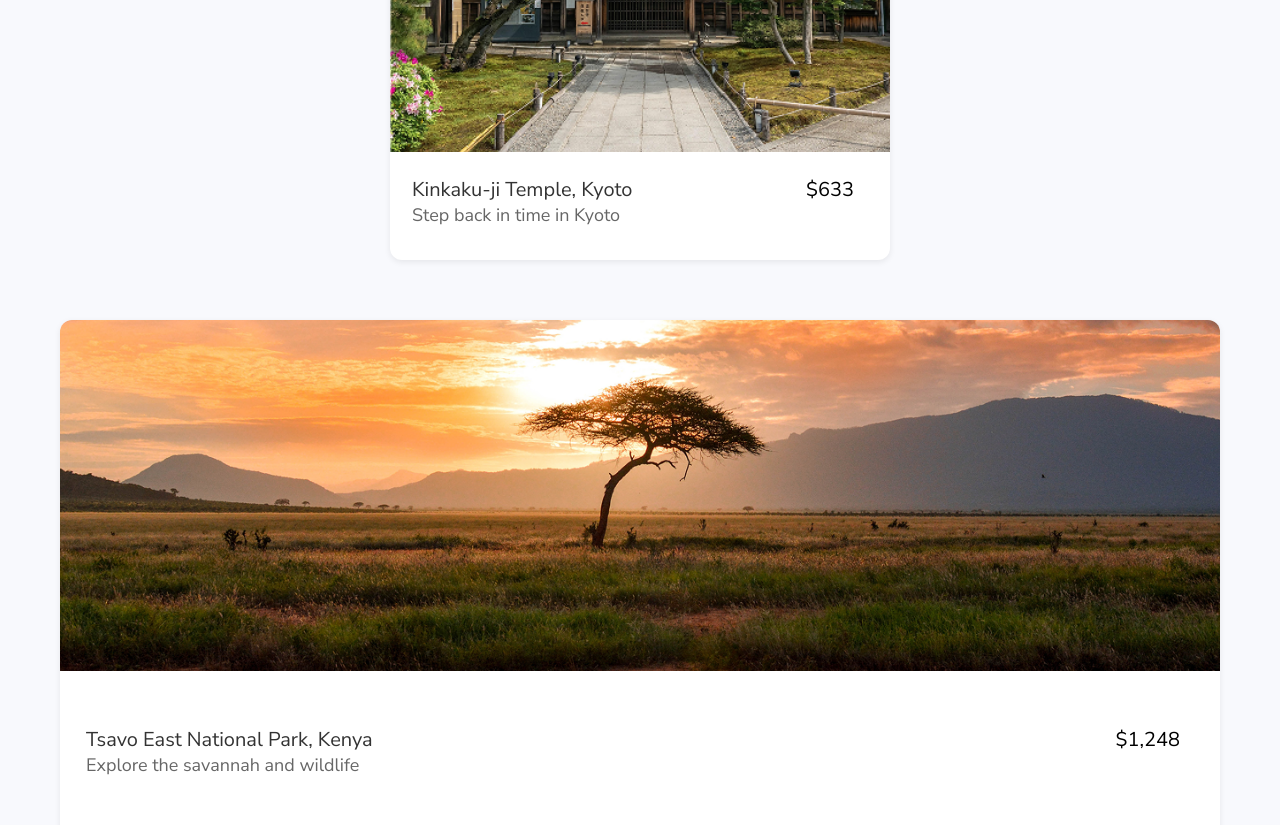
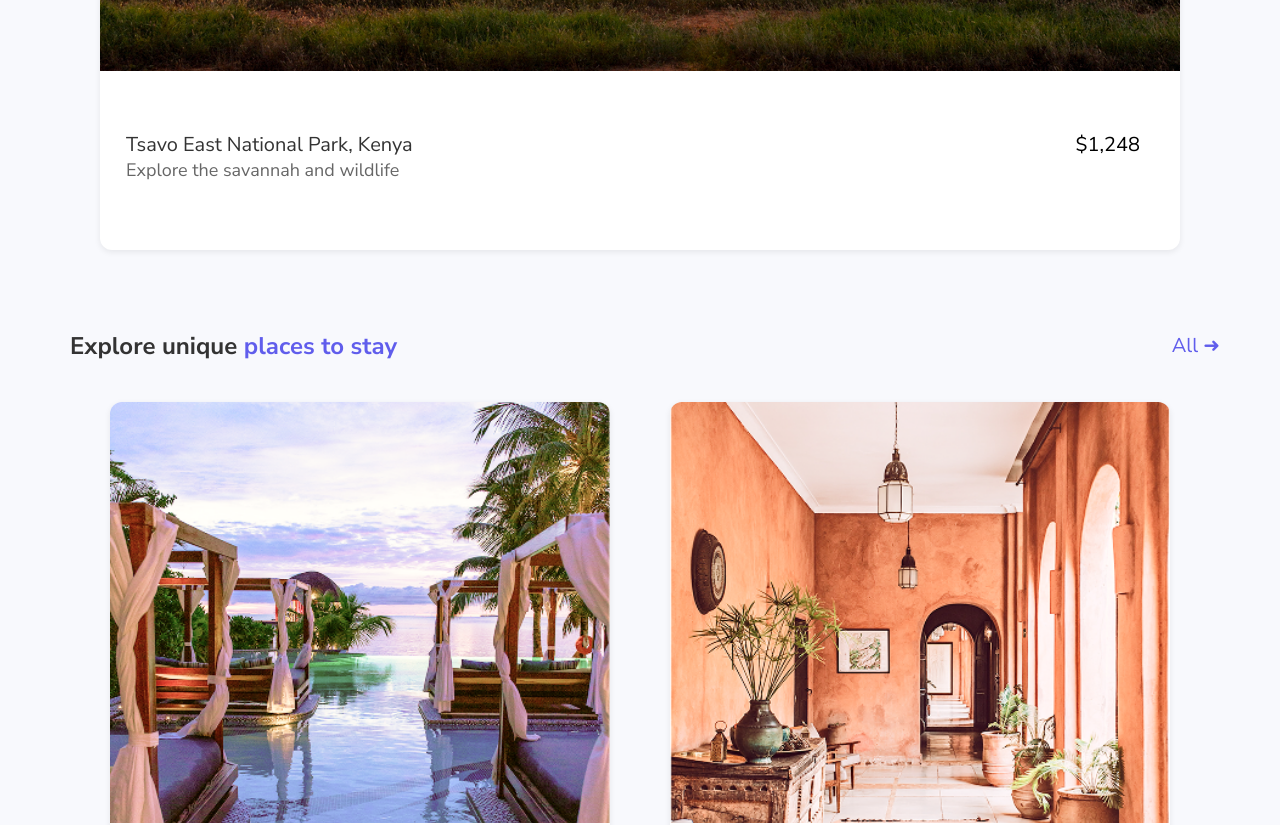
Before and after one commit to AiLinh06/Tripma, a React (Create React App) app: page / in a window 1280 px wide. Shown: the part 2269-3094 px from the top of the page. Built offline with nearby package versions, Linux system fonts and the light colour scheme.

Commit message:
style(StaysSection) : making the dealsSection and staysSection flush with each other

```diff
--- a/src/components/DealsSection/DealsSection.css
+++ b/src/components/DealsSection/DealsSection.css
@@ -5,9 +5,10 @@ body, .deals-section, .deals-header, .see-all, .deal-card, .deal-info, .deal-inf
 }
 
 .deals-section {
-  padding: 40px 60px;
+  padding: 50px 100px;
   background-color: #f8f9fd;
-  margin-top: 600px;
+  margin-top: 0;
+  margin-bottom: 0;
 }
 
 .deals-header {
--- a/src/components/StaysSection/StaysSection.css
+++ b/src/components/StaysSection/StaysSection.css
@@ -5,9 +5,9 @@ body, .stays-section, .stays-header, .see-all, .stay-card, .stay-info, .stay-inf
 }
 
 .stays-section {
-  padding: 40px 60px;
+  padding: 10px 60px;
   background-color: #f8f9fd;
-  margin-top: 60px;
+  margin-top: 0px;
 }
 
 .stays-header {
```
